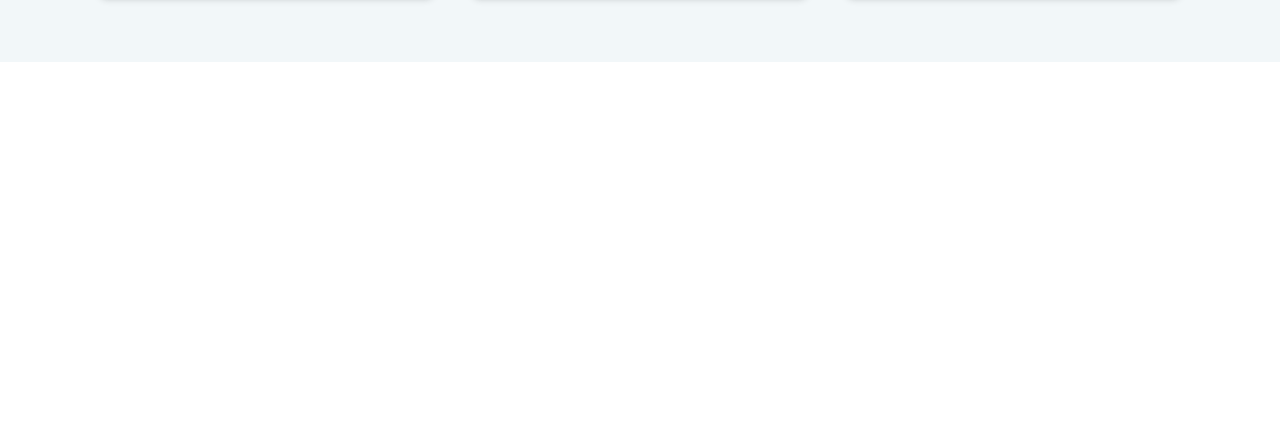
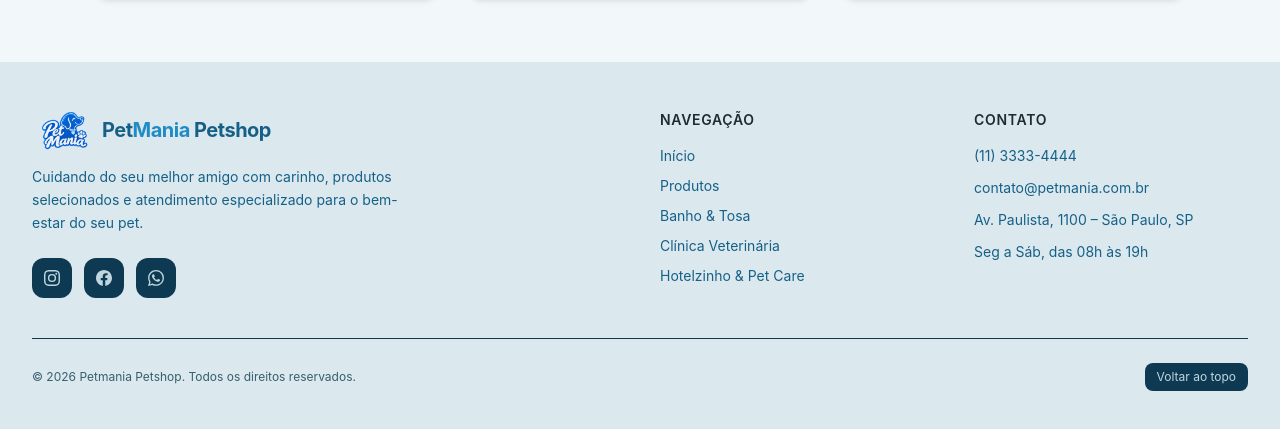
Before and after one commit to SquadSuicide/petshop, a React (Vite) app: page / in a window 1280 px wide. Shown: the part 1048-1477 px from the top of the page. Before the commit the page ends 1110 px from the top, so only its background shows below. Built offline with nearby package versions, Linux system fonts and the light colour scheme.

Commit message:
feat: colocando footer no App.jsx

```diff
--- a/src/App.jsx
+++ b/src/App.jsx
@@ -15,6 +15,7 @@ function App() {
           <Route path="/produtos" element={<Produtos />} />
         </Routes>
       </BrowserRouter>
+      <Footer/>
     </>
   );
 }
```
